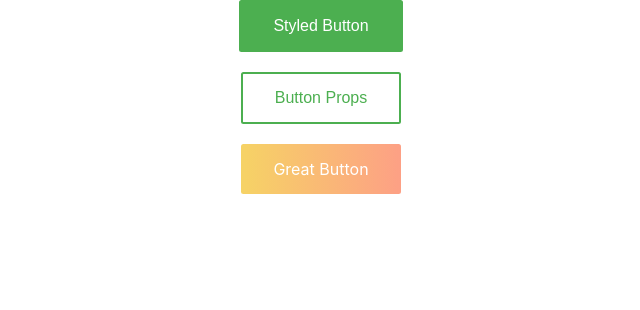
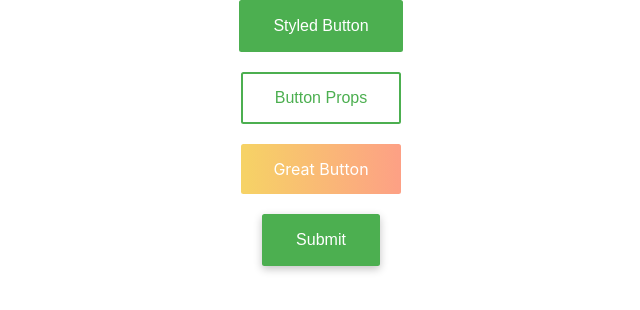
Before and after one commit to sara01rizo/react_styled_components_der_mond_, a React (Create React App) app: page / in a window 1280 px wide. Shown: the top 310 px of the page, without its empty margins (319-959 px from the left). Built offline with nearby package versions, Linux system fonts and the light colour scheme.

Commit message:
Add: passed props and attributes

```diff
--- a/src/App.js
+++ b/src/App.js
@@ -1,4 +1,4 @@
-import StyledButton, { GreatButton } from './components/Button/Button'
+import StyledButton, { GreatButton, SubmitButton } from './components/Button/Button'
 import './App.css';
 
 function App() {
@@ -14,6 +14,10 @@ function App() {
         <br />
       </div>
       <GreatButton as='a'>Great Button</GreatButton>
+      <div>
+        <br />
+      </div>
+      <SubmitButton>Submit</SubmitButton>
     </div>
   );
 }
--- a/src/components/Button/Button.js
+++ b/src/components/Button/Button.js
@@ -1,4 +1,4 @@
-import { StyledButton, GreatButton } from './Button.styles'
+import { StyledButton, GreatButton, SubmitButton } from './Button.styles'
 
 export default StyledButton
-export { GreatButton }
+export { GreatButton, SubmitButton }
--- a/src/components/Button/Button.styles.js
+++ b/src/components/Button/Button.styles.js
@@ -22,3 +22,16 @@ export const GreatButton = styled(StyledButton)`
     background-image: linear-gradient(to right, #f6d365 0%, #fda085 100%);
     border: none;
 `
+export const SubmitButton = styled(StyledButton).attrs({
+    type: 'submit'
+})`
+    box-shadow: rgba(0, 0, 0, 0.24) 0px 3px 8px;
+    &:active {
+        background-color: ${(props) =>
+            props.variant !== 'outline' ? '#FFF' : '#4caf50'};
+        box-shadow: rgba(0, 0, 0, 0.24) 0px 3px 8px;
+        transform: translateY(4px);
+    }
+`
+
+// attr can accept props in a function
```
